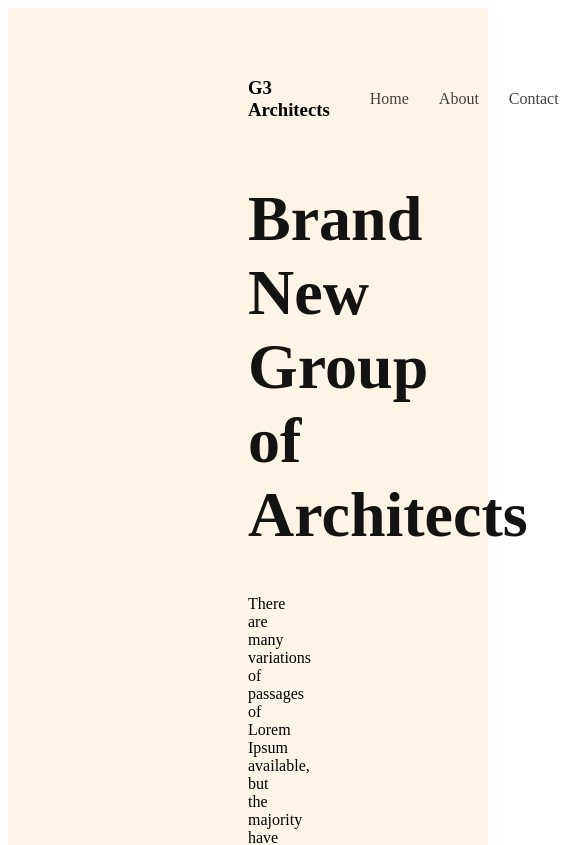
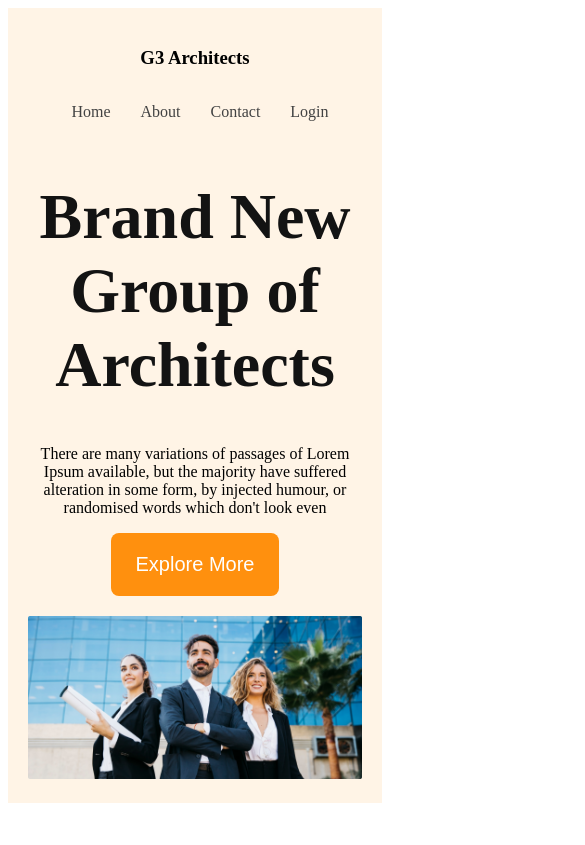
Before and after one commit to arafatsany1/G3-Architects, a plain HTML site: page index.html in a window 390 px wide. Shown: the top 845 px of the page, 585 px wide, since content can reach past the window. Drawn offline with Linux system fonts and the light colour scheme.

Commit message:
finished the header section with responsive for mobile and medium devices

```diff
--- a/styles/architect.css
+++ b/styles/architect.css
@@ -7,6 +7,14 @@
 }
 
 .btn-primary {
+  border-radius: 8px;
+  color: #fff;
+  font-size: 1.25rem;
+  background: #ff900e;
+  padding: 20px 25px;
+  color: #fff;
+  cursor: pointer;
+  border: 0;
 }
 
 /* header styles */
@@ -53,3 +61,30 @@
 .banner-description {
   color: #727272;
 }
+.banner img {
+  margin-top: 20px;
+  width: 100%;
+}
+
+/* responsive media queries */
+
+/* mobile devices */
+
+@media screen and (max-width: 576px) {
+  header {
+    padding: 20px;
+  }
+  nav {
+    flex-direction: column;
+  }
+}
+
+/* tablet or medium devices */
+@media screen and (min-width: 576px) and (max-width: 960px) {
+  header {
+    padding: 50px;
+  }
+  nav {
+    flex-direction: column;
+  }
+}
```
